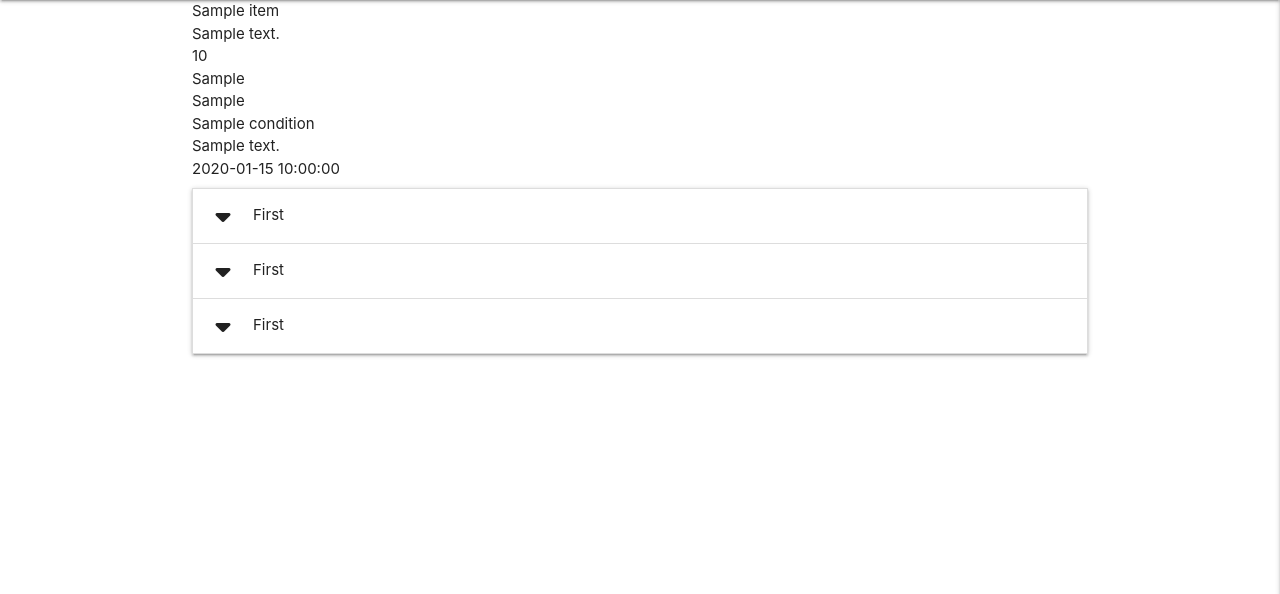
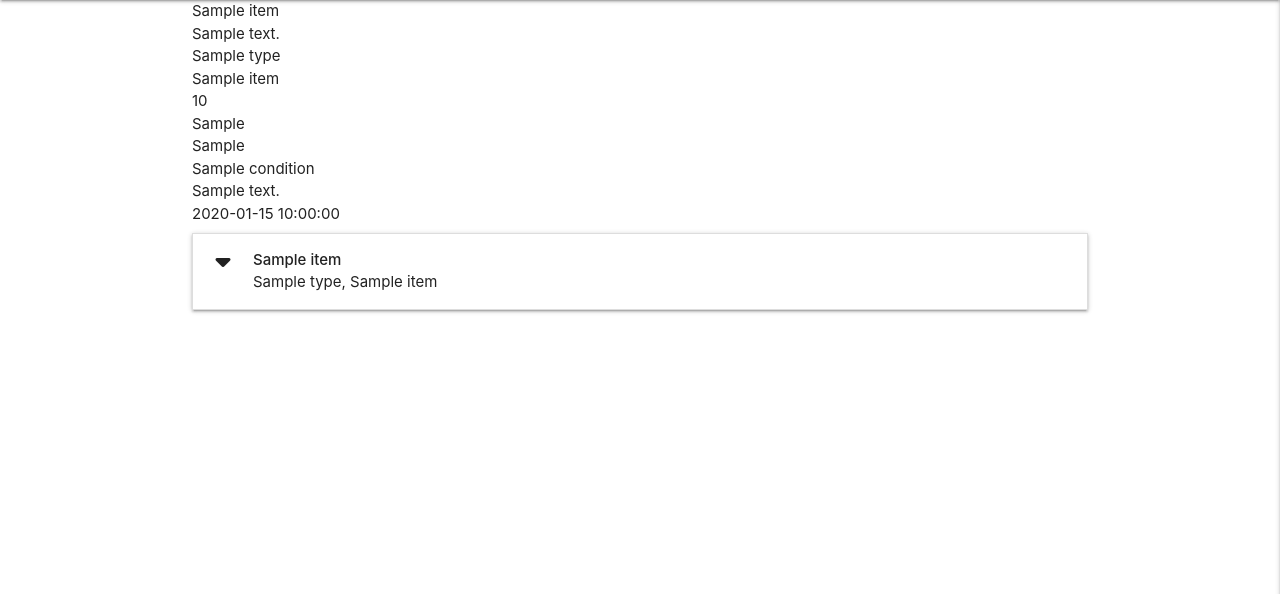
Before and after one commit to marcusnolan/restruction, a Flask app: page /get_items in a window 1280 px wide. Shown: the part 64-658 px from the top of the page. Run offline with Flask 2, Linux system fonts and the light colour scheme; a database or web service that is not in the repository returns one stand-in record (values such as "Sample title"); some libraries are stand-ins or nearby versions.

Commit message:
Bind dta from db to items accordion

```diff
--- a/app.py
+++ b/app.py
@@ -29,7 +29,7 @@ def home():
 
 @app.route("/get_items")
 def get_items():
-    items = mongo.db.items.find()
+    items = list(mongo.db.items.find())
     return render_template("items.html", items=items)
 
 
--- a/templates/items.html
+++ b/templates/items.html
@@ -3,6 +3,8 @@
     {% for item in items %}
         {{ item.item_name }}<br>
         {{ item.item_description }}<br>
+        {{ item.type }}<br>
+        {{ item.object_name}}<br>
         {{ item.quantity }}<br>
         {{ item.measurement_unit }} <br>
         {{ item.estimated_mass }}<br>
@@ -12,18 +14,27 @@
     {% endfor %}
 
     <ul class="collapsible">
+        {% for item in items %}
         <li>
-            <div class="collapsible-header"><i class="fas fa-caret-down"></i>First</div>
-            <div class="collapsible-body"><span>Lorem ipsum dolor sit amet.</span></div>
+            <div class="collapsible-header">
+                <i class="fas fa-caret-down"></i>
+                <span><strong>{{ item.item_name }}</strong><br>
+                {{ item.type }}, {{ item.object_name}}
+                </span>
+            </div>
+            <div class="collapsible-body">
+                <span>
+                    <strong>Description:</strong> {{ item.item_description }}<br>
+                    <strong>Quantity:</strong> {{ item.quantity }}<br>
+                    <strong>Measurement Unit:</strong> {{ item.measurement_unit }} <br>
+                    <strong>Estimated Mass:</strong> {{ item.estimated_mass }}<br>
+                    <strong>Condition:</strong> {{ item.condition }}<br>
+                    <strong>Contact:</strong> {{ item.contact_name }}, {{ item.contact_email }}, {{ item.contact_phone }}<br>
+                    <strong>Date of Destruction:</strong> {{ item.date_of_destruction }}<br>
+                </span>
+            </div>
         </li>
-        <li>
-            <div class="collapsible-header"><i class="fas fa-caret-down"></i>First</div>
-            <div class="collapsible-body"><span>Lorem ipsum dolor sit amet.</span></div>
-        </li>
-        <li>
-            <div class="collapsible-header"><i class="fas fa-caret-down"></i>First</div>
-            <div class="collapsible-body"><span>Lorem ipsum dolor sit amet.</span></div>
-        </li>
+        {% endfor %}
     </ul>
 
 {% endblock %}
```
